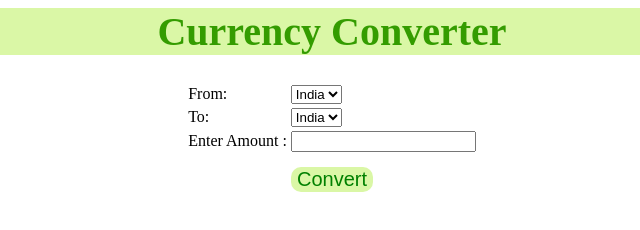
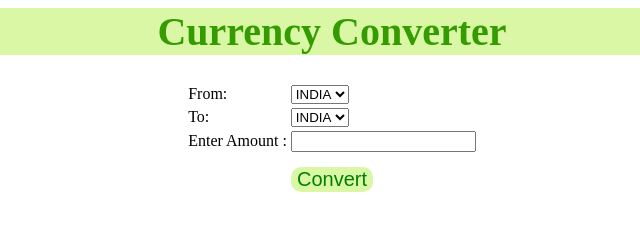
Before and after one commit to VishalGaud17/Currency_Converter, a plain HTML site: page index.html in a window 1280 px wide. Shown: the full height of the page, 308-948 px from the left. Drawn offline with Linux system fonts and the light colour scheme.

Commit message:
Update index.html

```diff
--- a/index.html
+++ b/index.html
@@ -11,7 +11,7 @@
 				<td>From:</td>
 				<td>
 					<select id="from">
-						<option value="INR">India</option>
+						<option value="INR">INDIA</option>
 						<option value="USD">USA</option>
 				</td>
 			</tr>
@@ -19,7 +19,7 @@
 				<td>To:</td>
 				<td>
 					<select id="to">
-						<option value="INR">India</option>
+						<option value="INR">INDIA</option>
 						<option value="USD">USA</option>
 				</td>
 			</tr>
```
